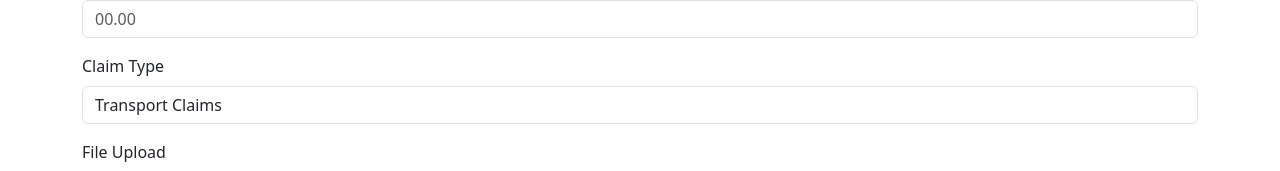
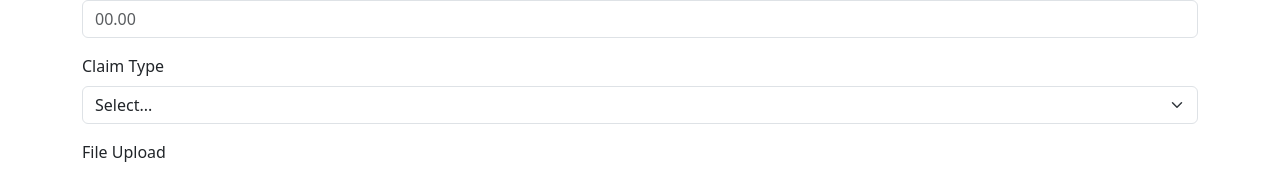
Before and after one commit to UmarKasan/HRMS-React, a React (Create React App) app in the folder hrms-react/: page /apply-claim in a window 1280 px wide. Shown: the part 278-449 px from the top of the page. Built offline with nearby package versions, Linux system fonts and the light colour scheme.

Commit message:
Added logic to check for employee

```diff
--- a/hrms-react/src/AppRoutes.js
+++ b/hrms-react/src/AppRoutes.js
@@ -2,7 +2,6 @@ import React, {useContext} from 'react';
 import { Route, Routes } from "react-router-dom"
 import { UserContext } from './UserContext'
 import EmployeeHome from "./pages/EmployeeHome"
-import AdminHome from "./pages/AdminHome"
 import Admin from "./pages/Admin"
 import UpdateEmployee from './pages/UpdateEmployee';
 import ManagerHome from "./pages/ManagerHome"
--- a/hrms-react/src/pages/ApplyClaimForm.js
+++ b/hrms-react/src/pages/ApplyClaimForm.js
@@ -4,11 +4,12 @@ import { UserContext } from "../UserContext";
 export default function ApplyClaimForm() {
   const [claimDate, setClaimDate] = useState("");
   const [claimAmount, setClaimAmount] = useState("");
-  const [claimType, setClaimType] = useState("Transport");
+  const [claimType, setClaimType] = useState("");
   const [fileUpload, setFileUpload] = useState("");
   const [message, setMessage] = useState("");
 
   const CLAIM_TYPES = [
+    {value:'', label:'Select...'},
     {value:"Transport", label:"Transport Claims"},
     {value:"Overseas", label:"Overseas Travel Claims"},
     {value:"Medical", label:"Medical Claims"},
@@ -85,14 +86,14 @@ export default function ApplyClaimForm() {
         <div className="mb-3">
           <label htmlFor="InputClaimType" className="form-label">Claim Type</label>
           <select
-            className="form-control"
+            className="form-select"
             id="InputClaimType"
             value={claimType}
             placeholder="Select"
             onChange={typeOnChangeHandler}
             >
               {CLAIM_TYPES.map((type) => (
-                <option value={type.value}>{type.label}</option>
+                <option key={type.value} value={type.value}>{type.label}</option>
               ))}
           </select>
         </div>
--- a/hrms-react/src/pages/ManagerHome.js
+++ b/hrms-react/src/pages/ManagerHome.js
@@ -20,7 +20,7 @@ const ManagerHome = () => {
     const fetchLeaves = async () => {
         try {
             // make GET request to Spring Boot API
-            const response = await axios.get('http://localhost:8080/leave-applications/status/PENDING');
+            const response = await axios.get('http://localhost:8080/leave-applications/');
             console.log(response);
             setLeaves(response.data);
         } catch (error) {
@@ -116,7 +116,11 @@ const ManagerHome = () => {
                     <tbody>
                         {leaves.length > 0 ? ( leaves.map((leave) => (
                             <tr key={leave.leaveId} className="table-hover">
-                                <td>{leave.employee.employeeName}</td>
+                                <td>{leave.employee ? (
+                                    leave.employee.employeeName
+                                ) : (
+                                    <span className="text-danger">Employee data not available.</span>
+                                )}</td>
                                 <td>{leave.leaveDate}</td>
                                 <td>{leave.reason}</td>
                                 <td>
@@ -161,7 +165,11 @@ const ManagerHome = () => {
                     <tbody>
                         {claims.length > 0 ? (claims.map((claim) => (
                             <tr key={claim.claimId} className="table-hover">
-                                <td>{claim.employee.employeeName}</td>
+                                <td>{claim.employee ? (
+                                    claim.employee.employeeName
+                                ) : (
+                                    <span className="text-danger">Employee data not available.</span>
+                                )}</td>
                                 <td>{claim.claimDate}</td>
                                 <td>{claim.claimAmount}</td>
                                 <td>{claim.claimType}</td>
--- /dev/null
+++ b/hrms-react/src/pages/McSubmissionDisplay.js
@@ -0,0 +1,3 @@
+// import modules
+import React, { useState } from 'react';
+import { useNavigate } from 'react-router';
```
Also changed, not shown: 1 other file (tests, documents, lock files or other folders).
